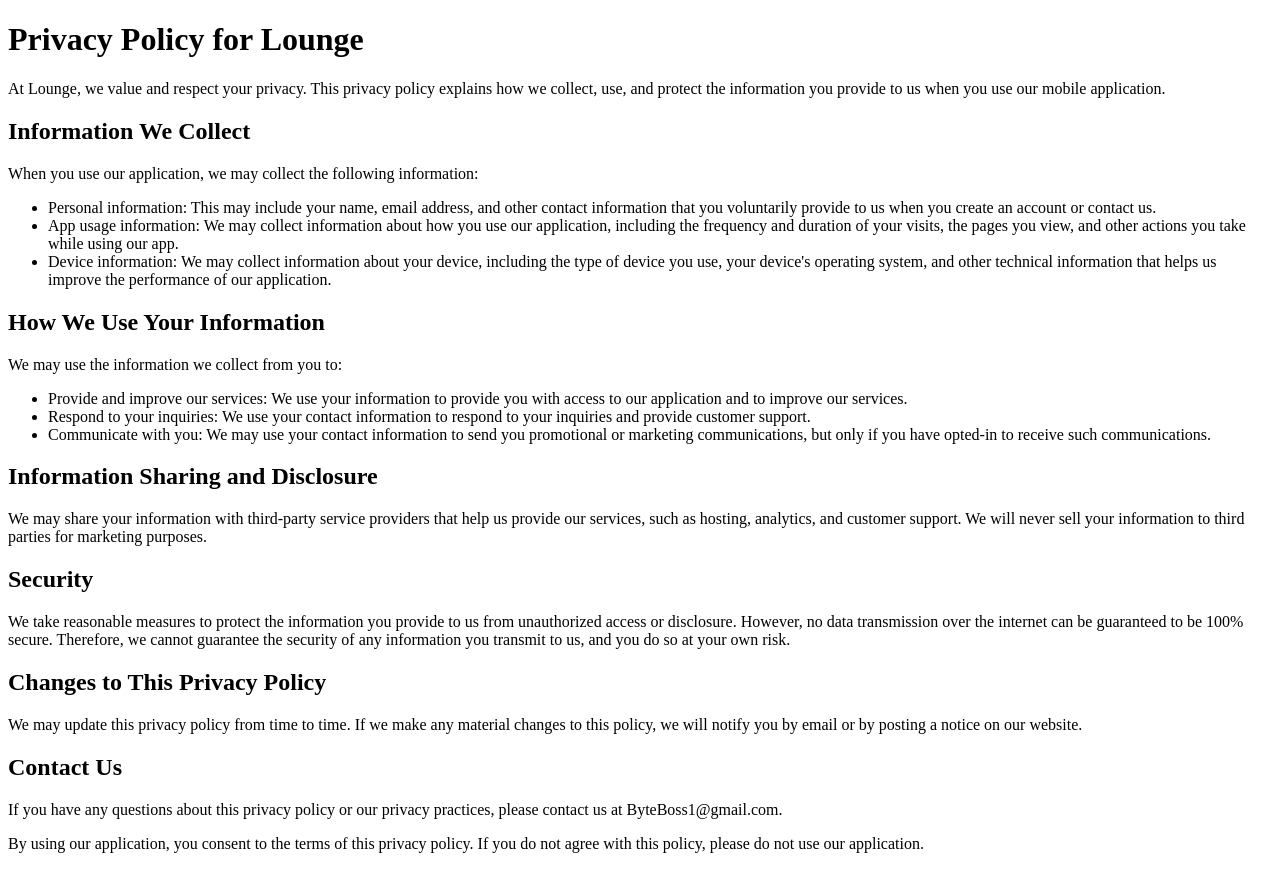
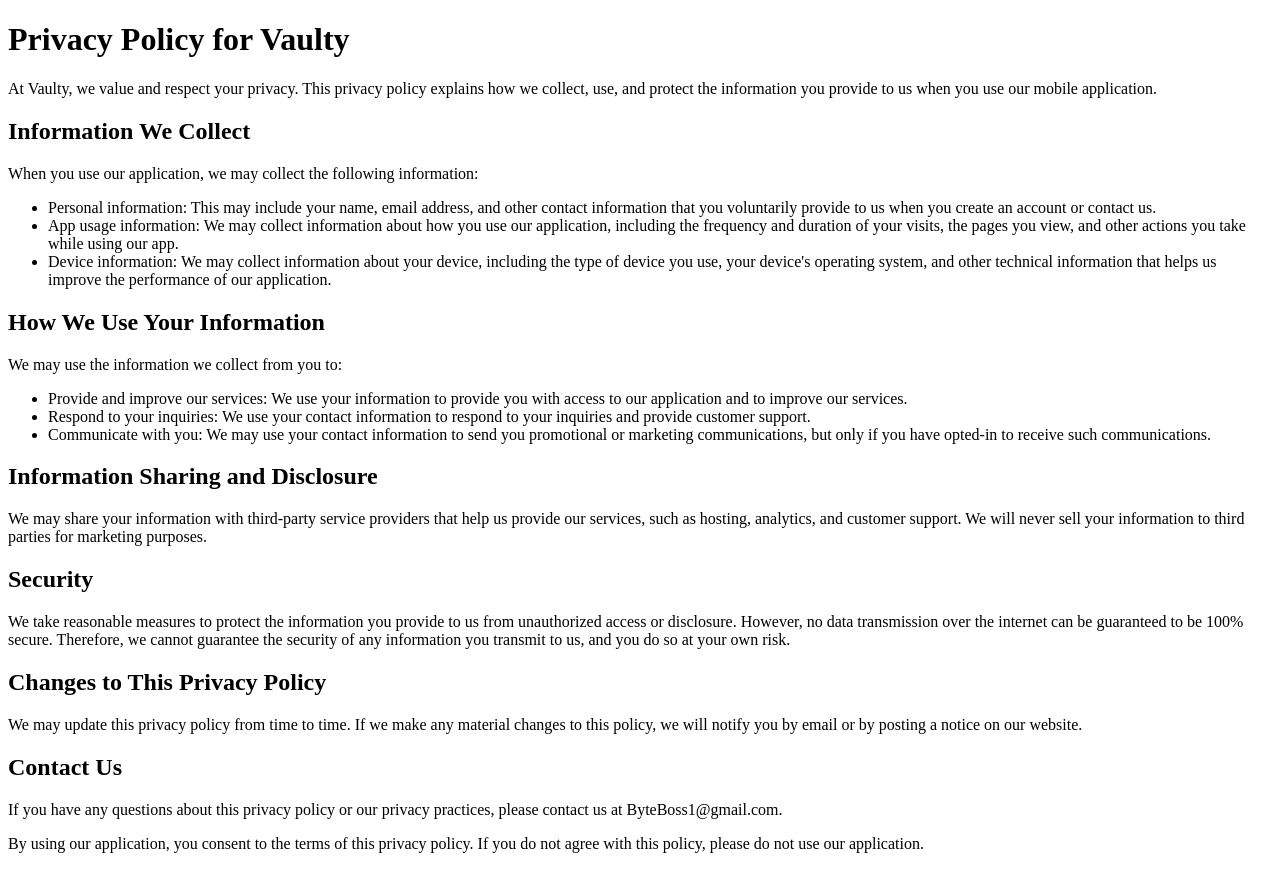
Before and after one commit to jalen941/VaultyPrivacyPolicy, a plain HTML site: page index.html in a window 1280 px wide. Drawn offline with Linux system fonts and the light colour scheme.

Commit message:
Update index.html

```diff
--- a/index.html
+++ b/index.html
@@ -3,11 +3,11 @@
 <head>
 	<meta charset="UTF-8">
 	<meta name="viewport" content="width=device-width, initial-scale=1.0">
-	<title>Privacy Policy for Lounge</title>
+	<title>Privacy Policy for Vaulty</title>
 </head>
 <body>
-	<h1>Privacy Policy for Lounge</h1>
-	<p>At Lounge, we value and respect your privacy. This privacy policy explains how we collect, use, and protect the information you provide to us when you use our mobile application.</p>
+	<h1>Privacy Policy for Vaulty</h1>
+	<p>At Vaulty, we value and respect your privacy. This privacy policy explains how we collect, use, and protect the information you provide to us when you use our mobile application.</p>
 
 	<h2>Information We Collect</h2>
 	<p>When you use our application, we may collect the following information:</p>
```
